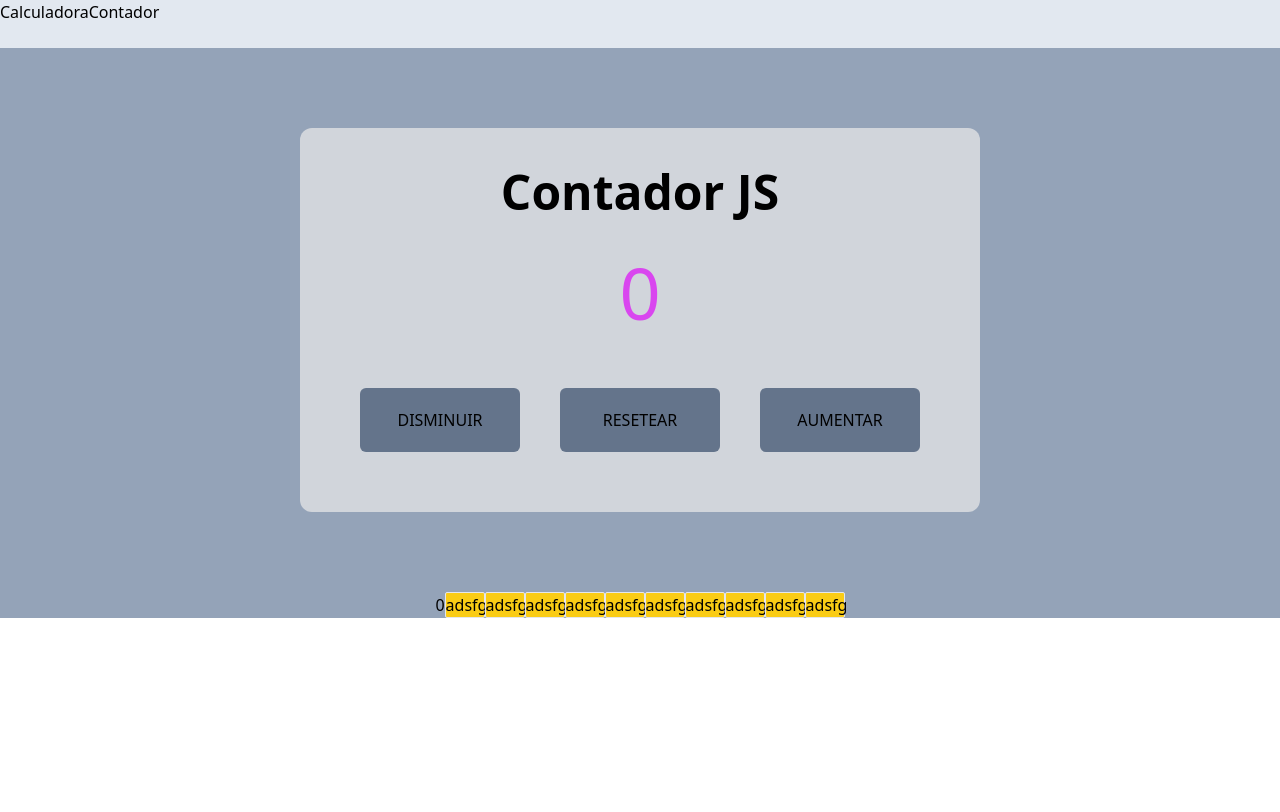
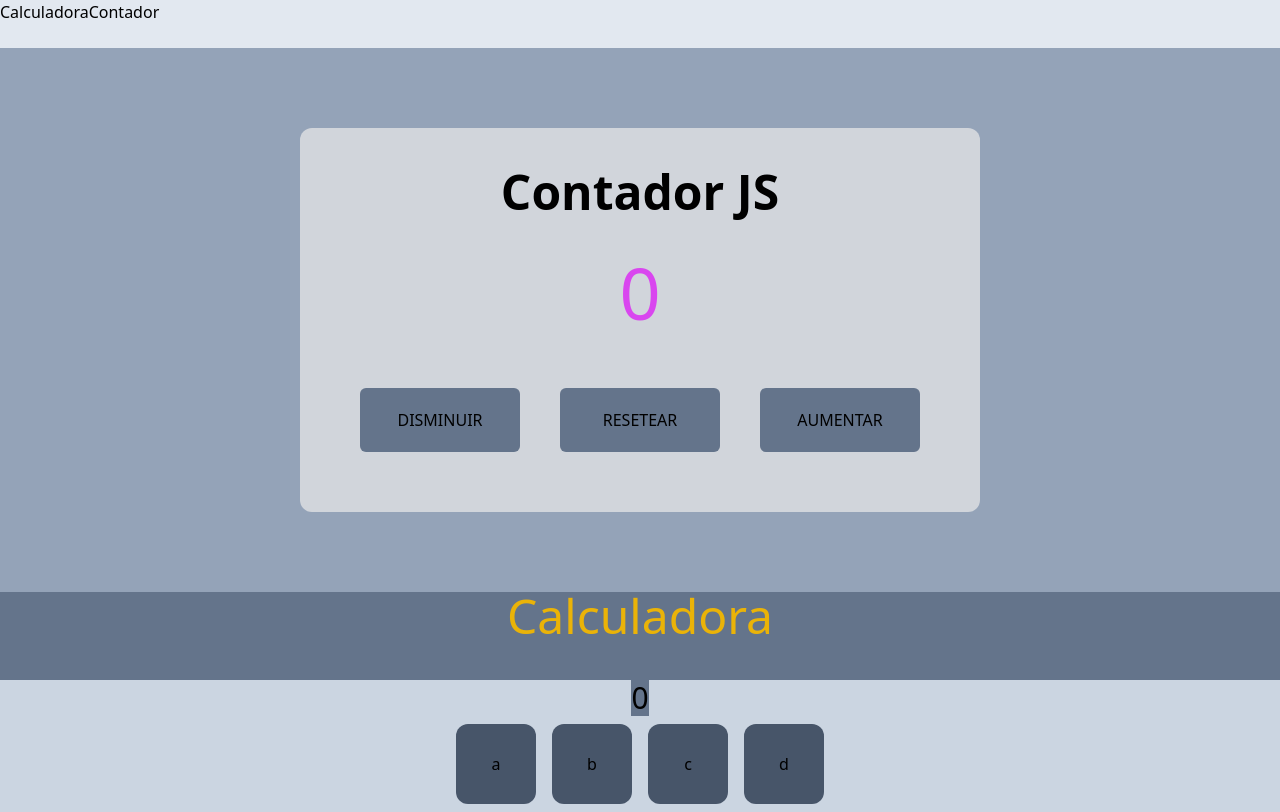
Before and after one commit to LuisCaro92/EjerciciosJavaScript, a React (Create React App) app: page / in a window 1280 px wide. Built offline with nearby package versions, Linux system fonts and the light colour scheme.

Commit message:
avanzando con la calculadora

```diff
--- a/src/Ejercisios/Calculadora.js
+++ b/src/Ejercisios/Calculadora.js
@@ -1,20 +1,56 @@
-
-
+import { useState } from "react";
 
 const Calculadora = () => {
+  const [click, setClick] = useState(0);
 
-    const numbers =[0,1,2,3,4,5,6,7,8,9]
+  const botones = [
+    { id: 0 },
+    { id: 1 },
+    { id: 2 },
+    { id: 3 },
+    { id: 4 },
+    { id: 5 },
+    { id: 6 },
+    { id: 7 },
+    { id: 8 },
+    { id: 9 },
+    { id: "," },
+    { id: "%" },
+    { operador: "MC" },
+    { operador: "M+" },
+    { operador: "M-" },
+    { operador: "MR" },
+    { operador: "C" },
+    { operador: "/" },
+    { operador: "X" },
+    { operador: "-" },
+    { operador: "+" },
+    { igual: "=" },
+  ];
 
   return (
-    <div className="flex justify-center">
-      <div className="flex items-center">
-        <div>
-          0
+    <div className="justify-center mx-auto bg-slate-500">
+      <h1 className=" text-5xl text-yellow-500 flex justify-center m-10">Calculadora</h1>
+      <div className="flex justify-center bg-slate-300">
+        <div className="bg-slate-500 w-xl">
+        <span className="text-3xl">{click}</span>
         </div>
-        <div>
-            {numbers.map((number)=>
-             <button className="btn-b w-10 bg-yellow-400 border rounded-sm ">adsfg</button>)}
+      </div>
+      <div className="container-sm  flex justify-center items-center bg-slate-300">
 
+        <div className="grid grid-cols-4 items-center">
+          <div className="m-2">
+            <button className="w-20 h-20 rounded-xl bg-slate-600">a</button>
+          </div>
+          <div className="m-2">
+            <button className="w-20 h-20 rounded-xl bg-slate-600">b</button>
+          </div>
+          <div className="m-2">
+            <button className="w-20 h-20 rounded-xl bg-slate-600">c</button>
+          </div>
+          <div className="m-2">
+            <button className="w-20 h-20 rounded-xl bg-slate-600">d</button>
+          </div>
         </div>
       </div>
     </div>
```
